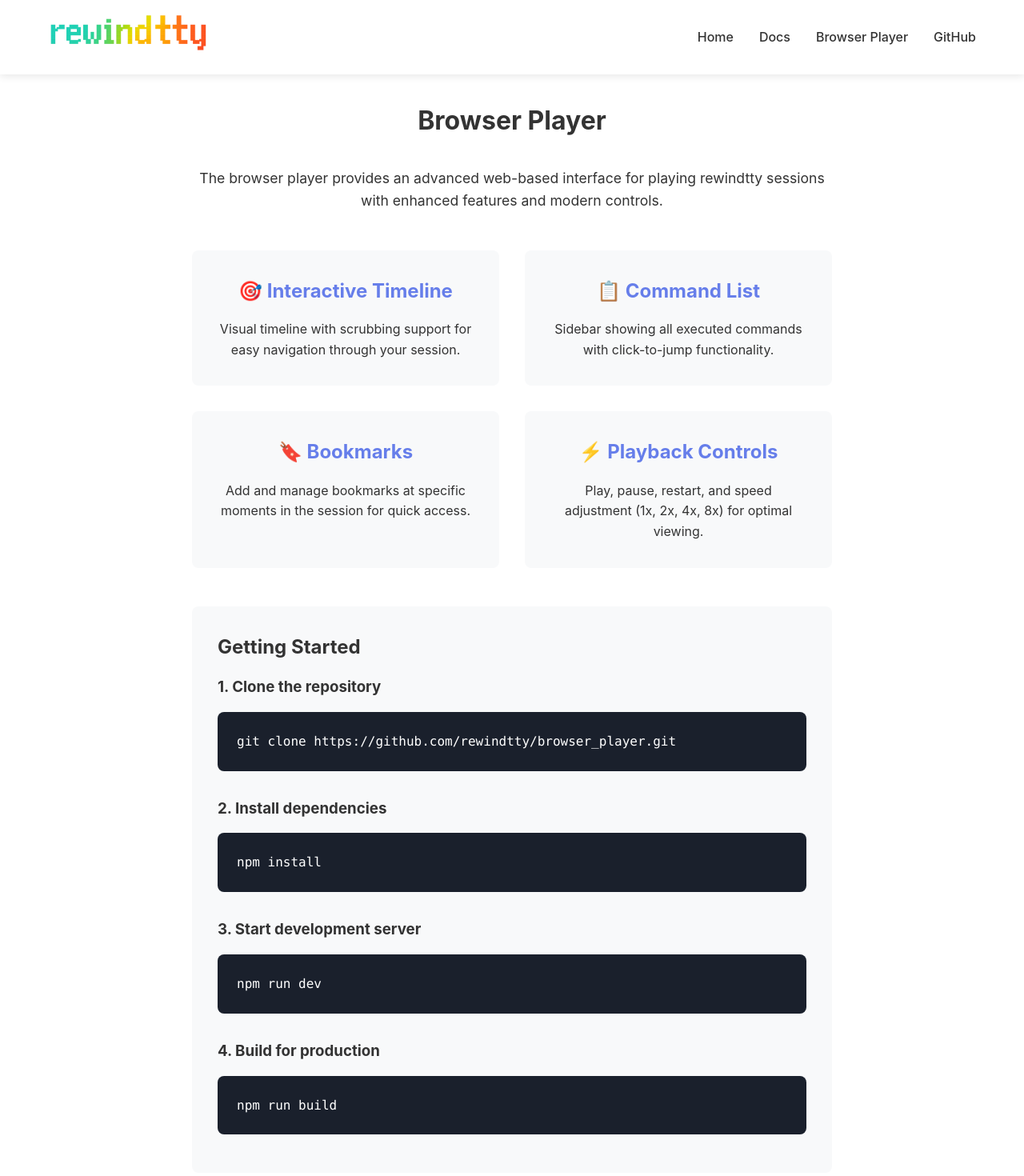
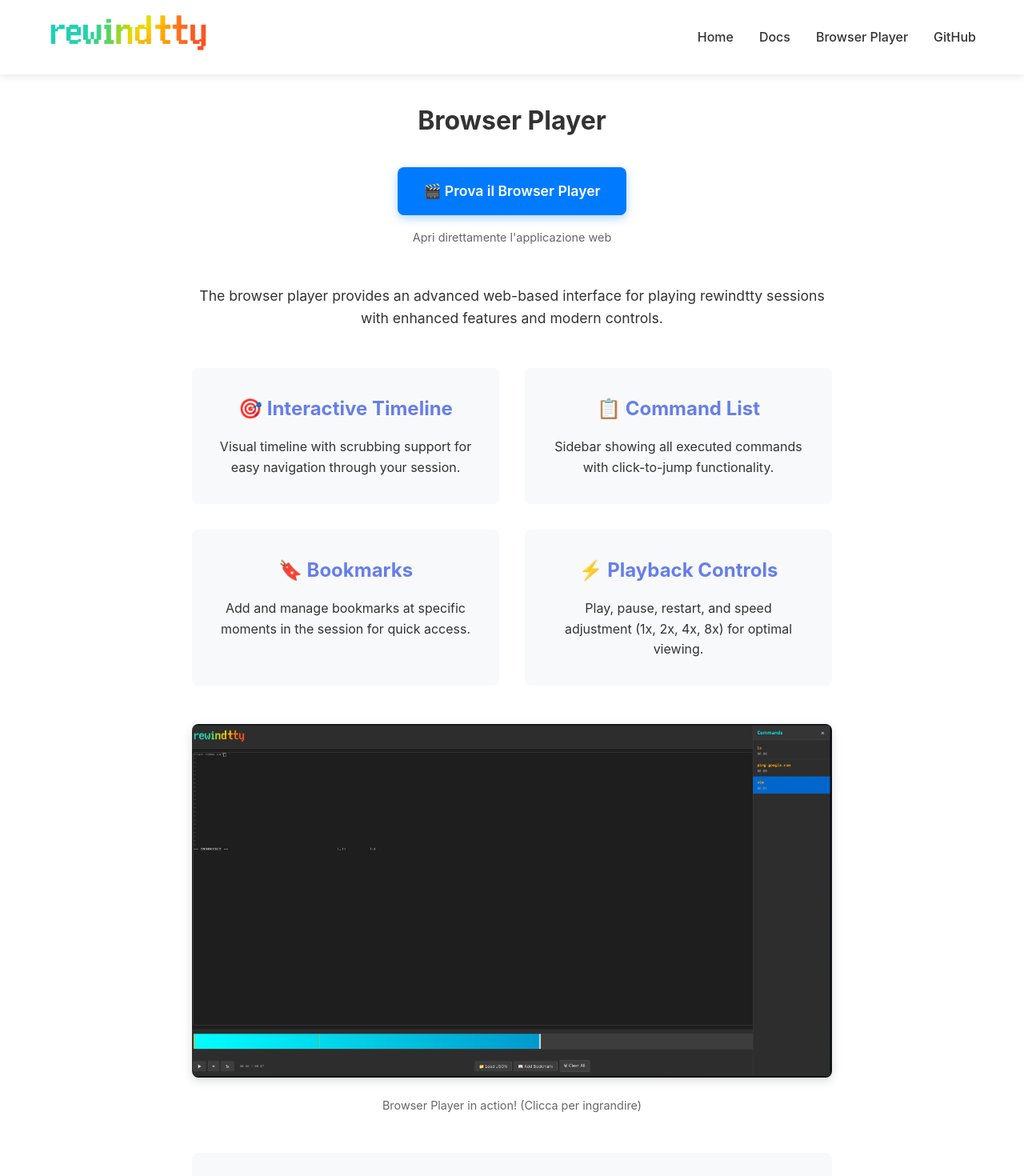
Before and after one commit to debba/rewindtty-website, a Next.js app: page /browser-player in a window 1280 px wide. Shown: the top 1470 px of the page at 80% size. Built offline with nearby package versions, Linux system fonts and the light colour scheme.

Commit message:
change browser player

```diff
--- a/app/browser-player/page.tsx
+++ b/app/browser-player/page.tsx
@@ -1,9 +1,53 @@
+"use client";
+
+import { useState } from "react";
+
 export default function BrowserPlayer() {
+  const [isLightboxOpen, setIsLightboxOpen] = useState(false);
+
   return (
     <div className="container" style={{ padding: "2rem 0" }}>
       <h1 style={{ textAlign: "center", marginBottom: "2rem" }}>
         Browser Player
       </h1>
+
+      <div style={{ textAlign: "center", marginBottom: "3rem" }}>
+        <a
+          href="https://play.rewindtty.dev"
+          target="_blank"
+          rel="noopener noreferrer"
+          style={{
+            display: "inline-block",
+            backgroundColor: "#007bff",
+            color: "white",
+            padding: "1rem 2rem",
+            borderRadius: "8px",
+            textDecoration: "none",
+            fontSize: "1.1rem",
+            fontWeight: "600",
+            boxShadow: "0 4px 12px rgba(0, 123, 255, 0.3)",
+            transition: "all 0.3s ease",
+            marginBottom: "1rem",
+          }}
+          onMouseEnter={(e) => {
+            e.currentTarget.style.backgroundColor = "#0056b3";
+            e.currentTarget.style.transform = "translateY(-2px)";
+            e.currentTarget.style.boxShadow =
+              "0 6px 16px rgba(0, 123, 255, 0.4)";
+          }}
+          onMouseLeave={(e) => {
+            e.currentTarget.style.backgroundColor = "#007bff";
+            e.currentTarget.style.transform = "translateY(0)";
+            e.currentTarget.style.boxShadow =
+              "0 4px 12px rgba(0, 123, 255, 0.3)";
+          }}
+        >
+          🎬 Prova il Browser Player
+        </a>
+        <p style={{ fontSize: "0.9rem", color: "#666", margin: 0 }}>
+          Apri direttamente l'applicazione web
+        </p>
+      </div>
 
       <div style={{ maxWidth: "800px", margin: "0 auto" }}>
         <p
@@ -46,6 +90,31 @@
               optimal viewing.
             </p>
           </div>
+        </div>
+
+        <div style={{ textAlign: "center", marginBottom: "3rem" }}>
+          <img
+            src="/assets/player.png"
+            alt="Browser Player Interface"
+            style={{
+              maxWidth: "100%",
+              height: "auto",
+              borderRadius: "8px",
+              boxShadow: "0 4px 12px rgba(0, 0, 0, 0.15)",
+              cursor: "pointer",
+              transition: "transform 0.2s ease-in-out",
+            }}
+            onClick={() => setIsLightboxOpen(true)}
+            onMouseEnter={(e) => {
+              e.currentTarget.style.transform = "scale(1.02)";
+            }}
+            onMouseLeave={(e) => {
+              e.currentTarget.style.transform = "scale(1)";
+            }}
+          />
+          <p style={{ marginTop: "1rem", fontSize: "0.9rem", color: "#666" }}>
+            Browser Player in action! (Clicca per ingrandire)
+          </p>
         </div>
 
         <div
@@ -121,6 +190,70 @@
           </a>
         </div>
       </div>
+
+      {/* Lightbox */}
+      {isLightboxOpen && (
+        <div
+          style={{
+            position: "fixed",
+            top: 0,
+            left: 0,
+            width: "100vw",
+            height: "100vh",
+            backgroundColor: "rgba(0, 0, 0, 0.9)",
+            display: "flex",
+            justifyContent: "center",
+            alignItems: "center",
+            zIndex: 1000,
+            cursor: "pointer",
+          }}
+          onClick={() => setIsLightboxOpen(false)}
+        >
+          <div
+            style={{
+              position: "relative",
+              maxWidth: "90vw",
+              maxHeight: "90vh",
+            }}
+            onClick={(e) => e.stopPropagation()}
+          >
+            <img
+              src="/assets/player.png"
+              alt="Browser Player Interface - Vista ingrandita"
+              style={{
+                maxWidth: "100%",
+                maxHeight: "100%",
+                objectFit: "contain",
+                borderRadius: "8px",
+              }}
+            />
+            <button
+              onClick={() => setIsLightboxOpen(false)}
+              style={{
+                position: "absolute",
+                top: "-40px",
+                right: "0",
+                background: "none",
+                border: "none",
+                color: "white",
+                fontSize: "2rem",
+                cursor: "pointer",
+                padding: "8px",
+                borderRadius: "50%",
+                width: "40px",
+                height: "40px",
+                display: "flex",
+                alignItems: "center",
+                justifyContent: "center",
+                backgroundColor: "rgba(0, 0, 0, 0.5)",
+              }}
+              aria-label="Chiudi lightbox"
+            >
+              ×
+            </button>
+          </div>
+        </div>
+      )}
     </div>
   );
 }
```
Also changed, not shown: public/assets/player.png (added).
